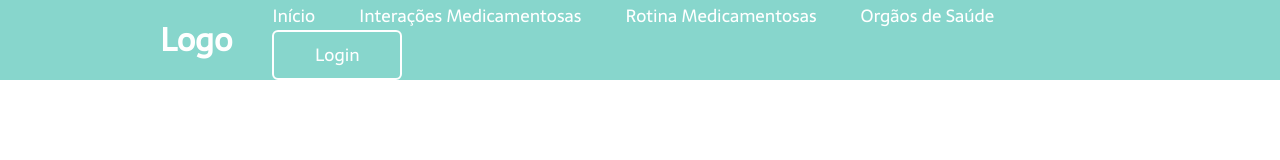
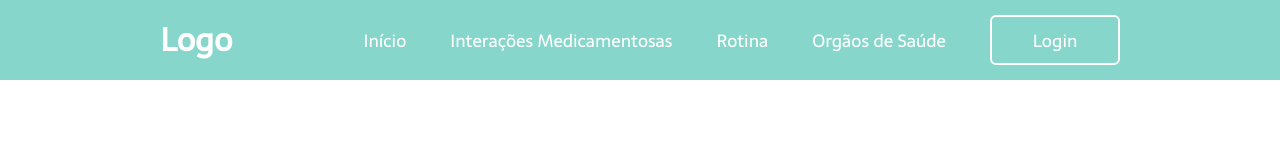
Before and after one commit to ICEI-PUC-Minas-PMV-ADS/pmv-ads-2023-1-e1-proj-web-t15-e1-proj-web-t15-time5-easymed, a plain HTML site: page Projeto Puc - EasyMed/Login.html in a window 1280 px wide. Drawn offline with nearby package versions, Linux system fonts and the light colour scheme.

Commit message:
Correcao Rotina no header e href do botao ''Comece já''

```diff
--- a/Projeto Puc - EasyMed/Login.html
+++ b/Projeto Puc - EasyMed/Login.html
@@ -18,7 +18,7 @@
       <nav class="navigation">
         <a href="Index.html">Início</a>
         <a href="Interacoes-medicamentosas.html">Interações Medicamentosas</a>
-        <a href="Rotina-medicamentosa.html">Rotina Medicamentosas</a>
+        <a href="Rotina-medicamentosa.html">Rotina</a>
         <a href="Orgaos-de-saude.html">Orgãos de Saúde</a>
         <button class="btnLogin-popup">Login</button>
       </nav>
```
Also changed, not shown: Projeto Puc - EasyMed/Index.html (+2 -2 lines), Projeto Puc - EasyMed/Orgaos-de-saude.html (+1 -1 lines), Projeto Puc - EasyMed/Rotina-medicamentosa.html (+1 -1 lines).
